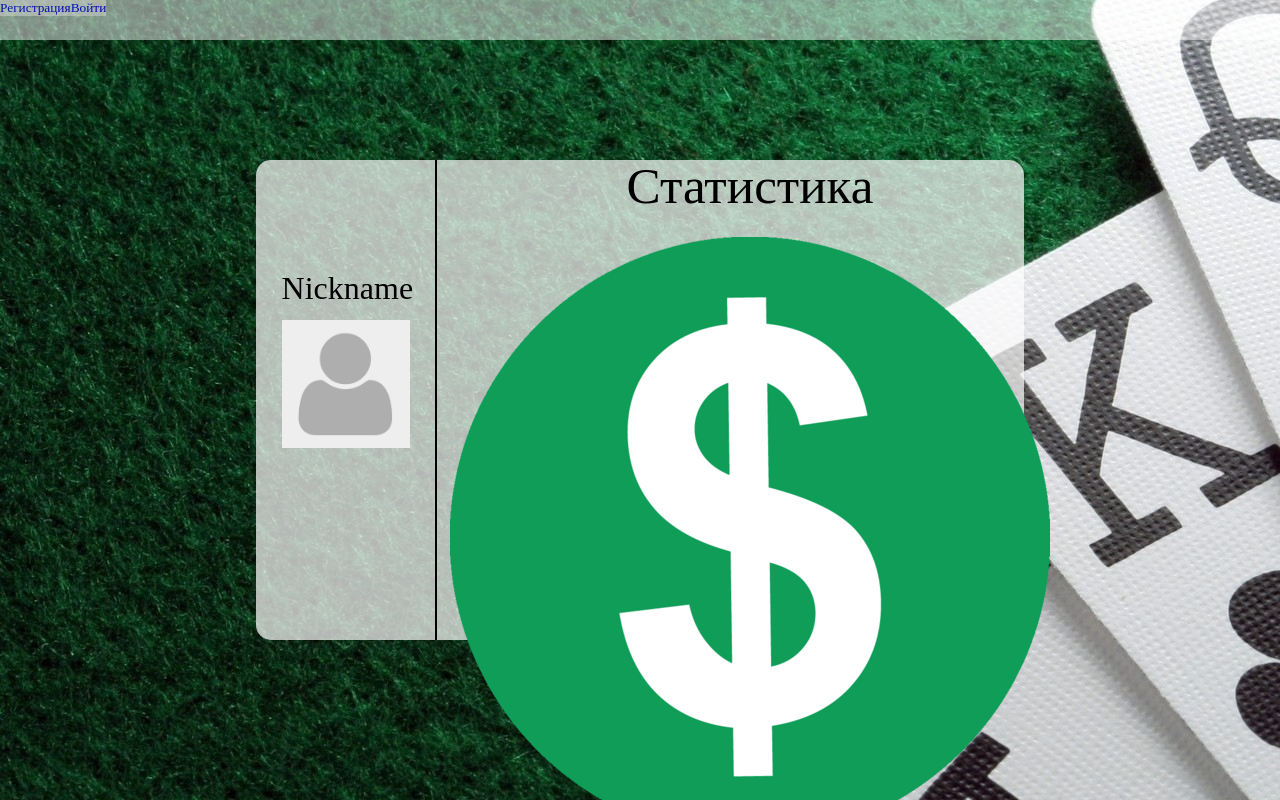
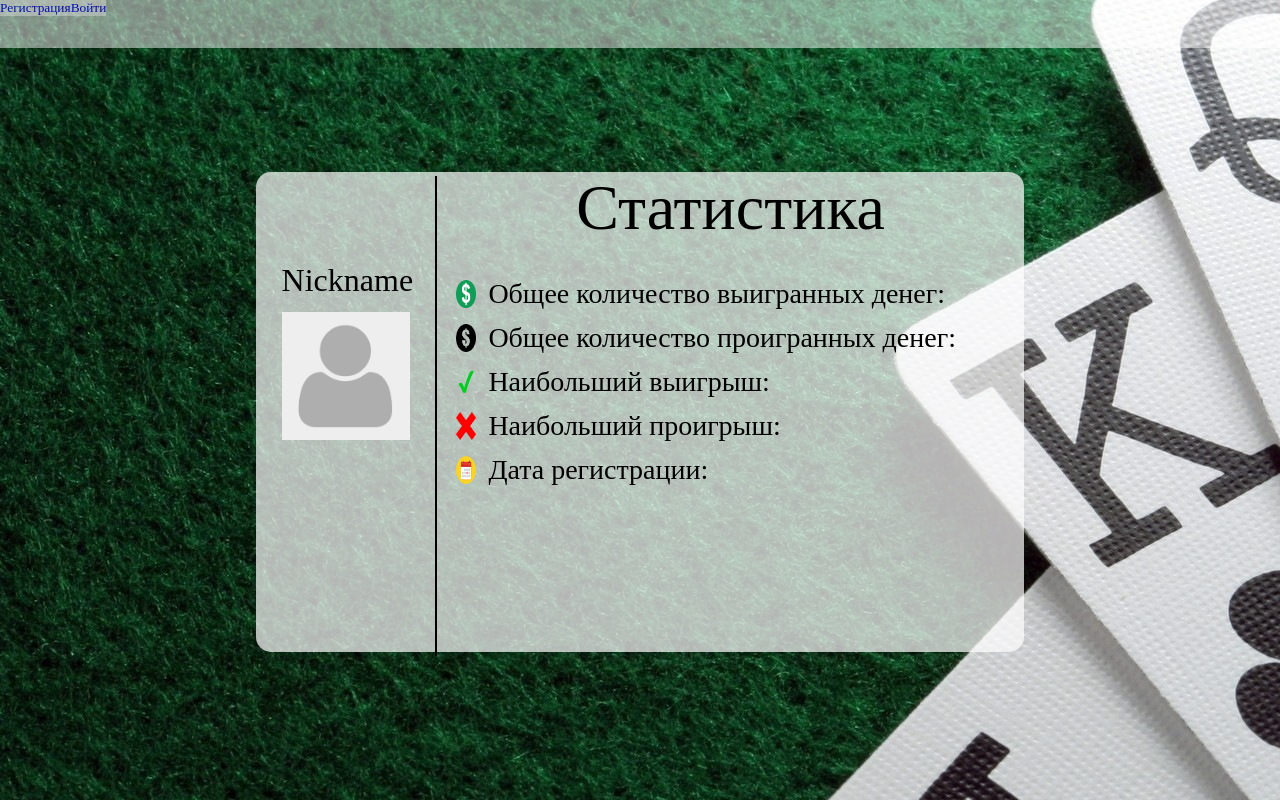
Before and after one commit to BobVoit/poker_pi21, a React (Create React App) app: page /profile in a window 1280 px wide. Built offline with nearby package versions, Linux system fonts and the light colour scheme.

Commit message:
Add files via upload

```diff
--- a/src/style/App.scss
+++ b/src/style/App.scss
@@ -11,7 +11,7 @@
   }
   .header-container {
     width: 100%;
-    height: 5vh;
+    height: 6vh;
     background: rgba(255, 255, 255, 0.7);
     opacity: 70%;
     .header-container__user-login {
@@ -194,7 +194,7 @@
     width: 60vw;
     height: 60vh;
     background: rgba(255, 255, 255, 0.7);
-    margin-top: 15vh;
+    margin-top: 15.5vh;
     border-radius: 15px;
 
     display: flex;
@@ -206,7 +206,7 @@
 
         font-size: 2.5vw;
         margin: 0 0 0 2vw;
-        padding-top: 14vh;
+        padding-top: 11.5vh;
     }
       .profile-container_img {
         margin: 0 2vw 5vh 2vw;
@@ -230,24 +230,37 @@
       width: 100%;
       height: 100%;
       border-left: 2px solid #000;
-      font-size: 1.5vw;
+      font-size: 3.5vh;
+      margin-top: 0.5vh;
       padding-left: 1vw;
-
 
 
 
       .profile-container_stats_header{
       display: flex;
       justify-content: center;
-      margin-bottom: 2vw;
-      font-size: 4vw;
+      margin-bottom: 5vh;
+      font-size: 8vh;
+      padding-right: 1vw;
+      }
 
-      }
-      .profile-container_stats_money{
-        font-size: 1.5vw;
+      .profile-container_stats_win{
         display: flex;
         flex-flow: row nowrap;
         padding-left: 0.5vw;
+        padding-bottom: 2vh;
+        img{
+          width:2.5vw;
+          padding-right: 1vw;
+
+        }
+
+      }
+      .profile-container_stats_loss{
+        display: flex;
+        flex-flow: row nowrap;
+        padding-left: 0.5vw;
+        padding-bottom: 2vh;
 
         img{
           width:2.5vw;
@@ -255,6 +268,43 @@
 
         }
       }
+      .profile-container_stats_biggest_win{
+        display: flex;
+        flex-flow: row nowrap;
+        padding-left: 0.5vw;
+        padding-bottom: 2vh;
+
+        img{
+          width:2.5vw;
+          padding-right: 1vw;
+
+        }
+      }
+      .profile-container_stats_biggest_loss{
+        display: flex;
+        flex-flow: row nowrap;
+        padding-left: 0.5vw;
+        padding-bottom: 2vh;
+
+        img{
+          width:2.5vw;
+          padding-right: 1vw;
+
+        }
+      }
+      .profile-container_stats_date_registration{
+        display: flex;
+        flex-flow: row nowrap;
+        padding-left: 0.5vw;
+        padding-bottom: 2vh;
+        img{
+          width:2.5vw;
+          padding-right: 1vw;
+
+        }
+      }
+
+
     }
 
   }
```
